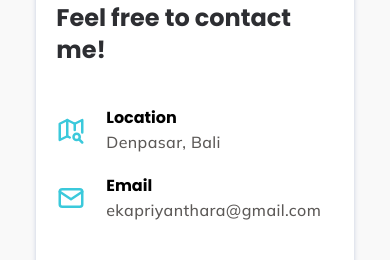
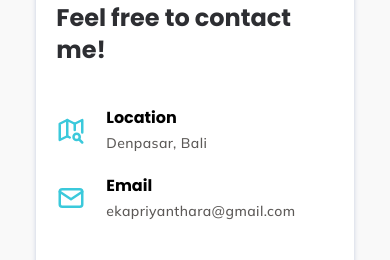
Before and after one commit to ekaprythara/portfolio-typescript, a React (Vite) app: page / in a window 390 px wide. Shown: the part 5460-5720 px from the top of the page. Built offline with nearby package versions, Linux system fonts and the light colour scheme.

Commit message:
fix the text-sm

```diff
--- a/src/components/Contact/index.tsx
+++ b/src/components/Contact/index.tsx
@@ -41,8 +41,8 @@ const Contact = ({ setSelectedPage }: ContactProps) => {
                   <div className="font-poppins font-bold text-base">
                     Location
                   </div>
-                  <div className="font-mulish tracking-wide font-medium text-base dark:text-white text-color-secondary">
-                    <span className="cursor-pointer hover:text-primary duration-500">
+                  <div className="font-mulish tracking-wide font-medium dark:text-white text-color-secondary">
+                    <span className="cursor-pointer text-sm lg:text-base hover:text-primary duration-500">
                       Denpasar, Bali
                     </span>
                   </div>
@@ -54,10 +54,10 @@ const Contact = ({ setSelectedPage }: ContactProps) => {
                 </div>
                 <div className="grid grid-rows-2 grid-cols-none">
                   <div className="font-poppins font-bold text-base">Email</div>
-                  <div className="font-mulish tracking-wide font-medium text-base dark:text-white text-color-secondary">
+                  <div className="font-mulish tracking-wide font-medium dark:text-white text-color-secondary">
                     <a
                       href="mailto:ekapriyanthara@gmail.com"
-                      className="cursor-pointer hover:text-primary duration-500"
+                      className="cursor-pointer text-sm lg:text-base hover:text-primary duration-500"
                     >
                       ekapriyanthara@gmail.com
                     </a>
```
